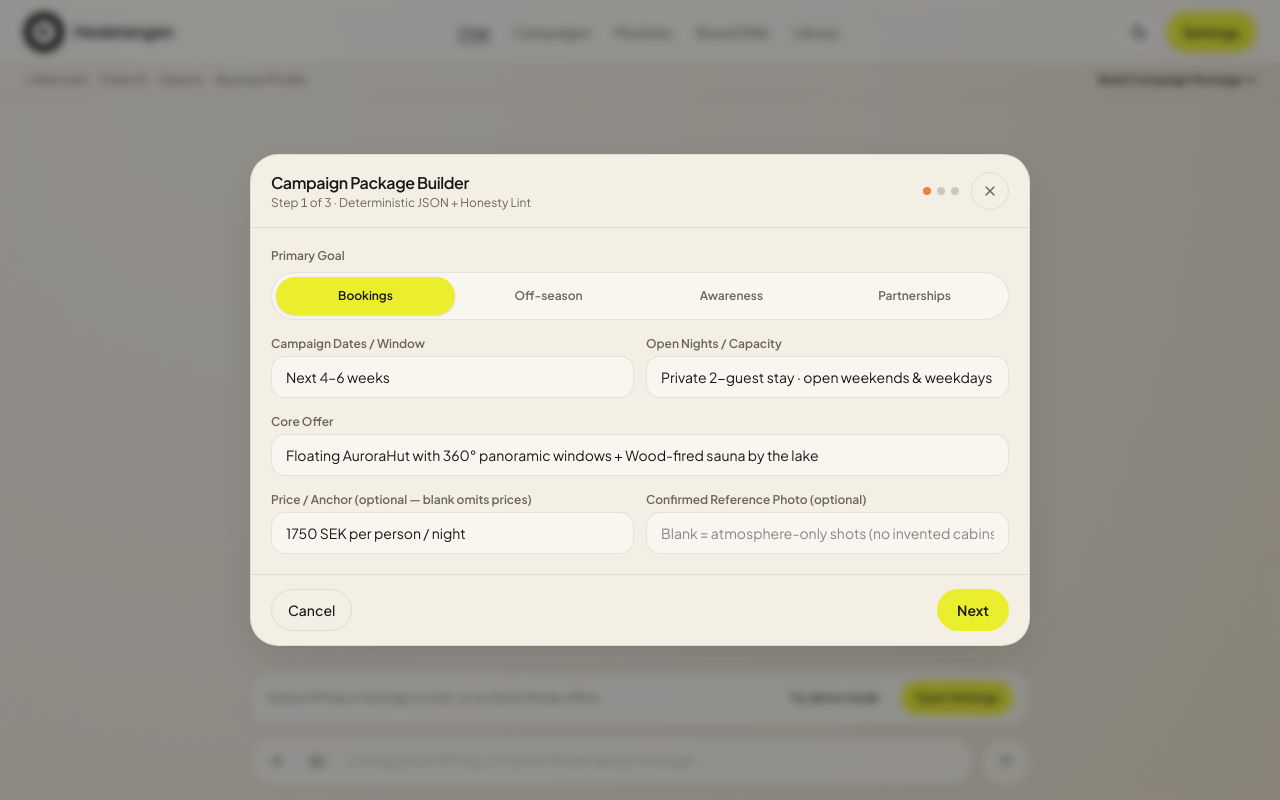
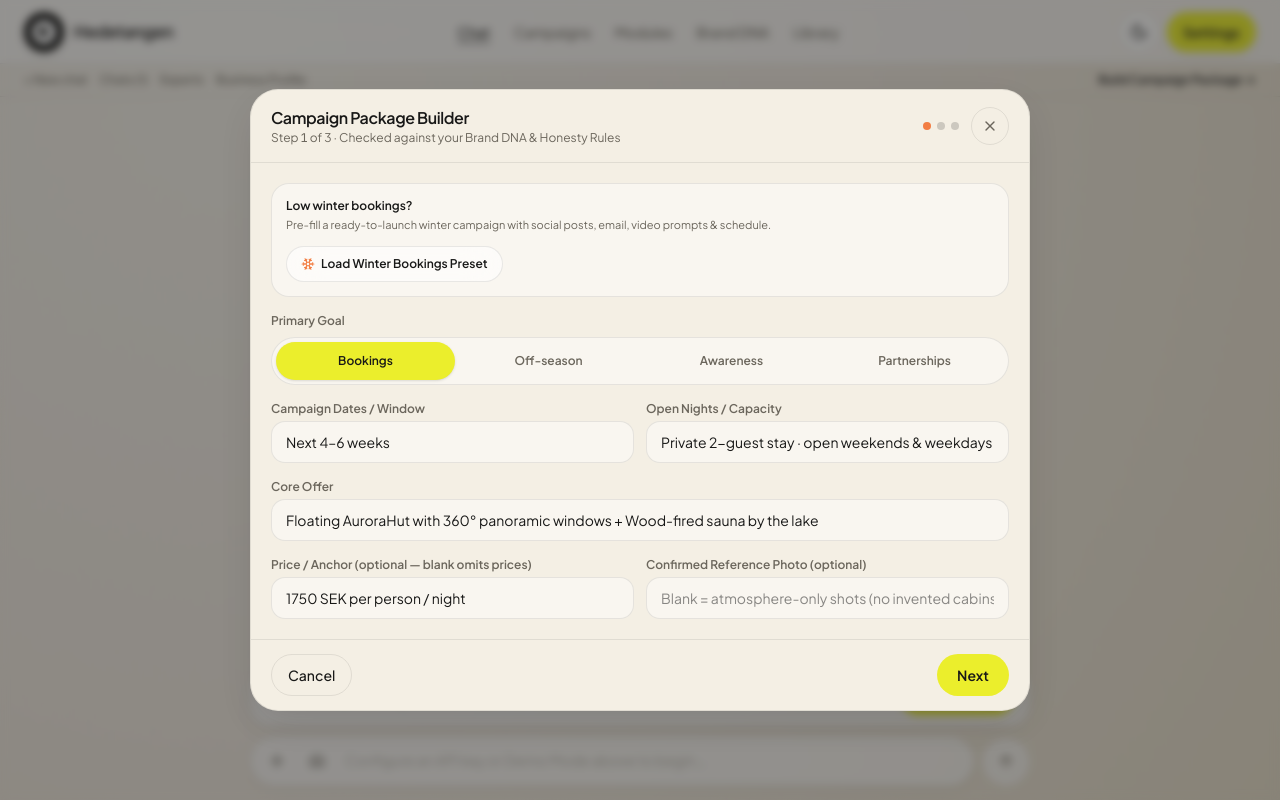
Before and after one commit to benneberg/mark-jennifer, a React (Vite) app: page / in a window 1280 px wide. Both pictures are taken after a click on the button "Build Campaign Package →". Built offline with nearby package versions, Linux system fonts and the light colour scheme.

Commit message:
Update Wizard.tsx

```diff
--- a/src/components/Wizard.tsx
+++ b/src/components/Wizard.tsx
@@ -1,6 +1,7 @@
 import { useEffect, useState } from 'react';
-import { Loader2, Lock, Square, X } from 'lucide-react';
+import { Loader2, Lock, Snowflake, Square, X } from 'lucide-react';
 import { DELIVERABLE_TITLES } from '../campaign/engine';
+import { buildWinterBookingsPreset } from '../campaign/presets';
 import type {
   BusinessProfile,
   CampaignDeliverableKind,
@@ -43,9 +44,9 @@ const CHANNELS = ['Email', 'Instagram', 'Website', 'Facebook', 'Google Ads'] as
 const DELIVERABLES: CampaignDeliverableKind[] = [
   'social',
   'email',
+  'video',
+  'calendar',
   'ad',
-  'calendar',
-  'video',
   'landing',
 ];
 
@@ -105,7 +106,7 @@ export function Wizard({
   const [deliverables, setDeliverables] = useState<CampaignDeliverableKind[]>(
     initialDraft?.deliverables?.length
       ? initialDraft.deliverables
-      : ['social', 'email', 'calendar']
+      : ['social', 'email', 'video', 'calendar']
   );
   const [budgetCeiling, setBudgetCeiling] = useState<string>(
     initialDraft?.budgetCeiling ?? '0 SEK (owned channels only)'
@@ -115,16 +116,32 @@ export function Wizard({
   );
   const [notes, setNotes] = useState<string>(initialDraft?.notes ?? '');
 
+  const applyDraft = (draft: Partial<CampaignIntake>) => {
+    if (draft.goal !== undefined) setGoal(draft.goal);
+    if (draft.dateWindow !== undefined) setDateWindow(draft.dateWindow);
+    if (draft.openNightsOrCapacity !== undefined)
+      setOpenNightsOrCapacity(draft.openNightsOrCapacity);
+    if (draft.coreOffer !== undefined) setCoreOffer(draft.coreOffer);
+    if (draft.priceAnchor !== undefined) setPriceAnchor(draft.priceAnchor);
+    if (draft.referencePhoto !== undefined) setReferencePhoto(draft.referencePhoto);
+    if (draft.audiences?.length) setAudiences(draft.audiences);
+    if (draft.language !== undefined) setLanguage(draft.language);
+    if (draft.channels?.length) setChannels(draft.channels);
+    if (draft.deliverables?.length) setDeliverables(draft.deliverables);
+    if (draft.budgetCeiling !== undefined) setBudgetCeiling(draft.budgetCeiling);
+    if (draft.hoursPerWeek !== undefined) setHoursPerWeek(draft.hoursPerWeek);
+    if (draft.notes !== undefined) setNotes(draft.notes);
+  };
+
   useEffect(() => {
     if (!initialDraft) return;
-    if (initialDraft.goal) setGoal(initialDraft.goal);
-    if (initialDraft.dateWindow) setDateWindow(initialDraft.dateWindow);
-    if (initialDraft.coreOffer) setCoreOffer(initialDraft.coreOffer);
-    if (initialDraft.channels?.length) setChannels(initialDraft.channels);
-    if (initialDraft.deliverables?.length) setDeliverables(initialDraft.deliverables);
-    if (initialDraft.budgetCeiling) setBudgetCeiling(initialDraft.budgetCeiling);
-    if (initialDraft.hoursPerWeek) setHoursPerWeek(initialDraft.hoursPerWeek);
+    applyDraft(initialDraft);
   }, [initialDraft]);
+
+  const handleLoadWinterPreset = () => {
+    const preset = buildWinterBookingsPreset(businessProfile, language);
+    applyDraft(preset);
+  };
 
   const toggleStr = (list: string[], setList: (v: string[]) => void, item: string) => {
     setList(list.includes(item) ? list.filter((i) => i !== item) : [...list, item]);
@@ -175,8 +192,8 @@ export function Wizard({
               Campaign Package Builder
             </h2>
             <p className="text-xs text-[var(--text-muted)]">
-              Step <span className="font-mono-tabular">{step}</span> of 3 · Deterministic JSON +
-              Honesty Lint
+              Step <span className="font-mono-tabular">{step}</span> of 3 · Checked against your
+              Brand DNA &amp; Honesty Rules
             </p>
           </div>
           <div className="flex items-center gap-3">
@@ -206,6 +223,26 @@ export function Wizard({
         <div className="flex-1 overflow-y-auto p-5 space-y-4">
           {step === 1 && (
             <div className="space-y-4">
+              <div className="p-3.5 rounded-[18px] bg-[var(--surface-muted)] border border-[var(--border)] flex flex-wrap items-center justify-between gap-3">
+                <div className="space-y-0.5">
+                  <div className="text-xs font-semibold text-[var(--text)]">
+                    Low winter bookings?
+                  </div>
+                  <p className="text-[11px] text-[var(--text-muted)]">
+                    Pre-fill a ready-to-launch winter campaign with social posts, email, video
+                    prompts &amp; schedule.
+                  </p>
+                </div>
+                <button
+                  type="button"
+                  onClick={handleLoadWinterPreset}
+                  className="min-h-[36px] inline-flex items-center gap-1.5 px-3.5 py-1.5 text-xs font-semibold rounded-full glass-surface border border-[var(--border)] text-[var(--text)] hover:border-[var(--border-strong)] shrink-0"
+                >
+                  <Snowflake className="w-3.5 h-3.5 text-[var(--tangerine)]" />
+                  <span>Load Winter Bookings Preset</span>
+                </button>
+              </div>
+
               <div>
                 <label className="block text-xs font-semibold text-[var(--text-muted)] mb-2">
                   Primary Goal
@@ -398,7 +435,7 @@ export function Wizard({
 
               <div>
                 <label className="block text-xs font-semibold text-[var(--text-muted)] mb-2">
-                  Package Deliverables (1 structured JSON call each)
+                  Included in Your Campaign Package
                 </label>
                 <div className="flex flex-wrap gap-2">
                   {DELIVERABLES.map((kind) => {
@@ -495,13 +532,12 @@ export function Wizard({
               <div className="p-4 rounded-[18px] bg-[var(--sand)] dark:bg-[#1C1C1A] border border-[var(--border)] text-xs space-y-1.5 text-[#181817] dark:text-[#F4EFE4]">
                 <div className="flex items-center gap-1.5 font-semibold">
                   <Lock className="w-3.5 h-3.5 text-[var(--tangerine)]" />
-                  <span>Deterministic Honesty Lint (Enforced on Every Output)</span>
+                  <span>Brand Honesty Guardrails (Checked Automatically)</span>
                 </div>
                 <p className="leading-relaxed opacity-85">{guardrails.honestyRule}</p>
                 <p className="opacity-70">
-                  Every deliverable is validated against strict JSON schemas and checked for
-                  invented structures, weather guarantees, or unapproved prices/discounts before
-                  appearing in your Campaign Package.
+                  Every item in your package is checked against your honesty rules so no invented
+                  buildings, weather guarantees, or unapproved discounts slip into your copy.
                 </p>
               </div>
 
```
